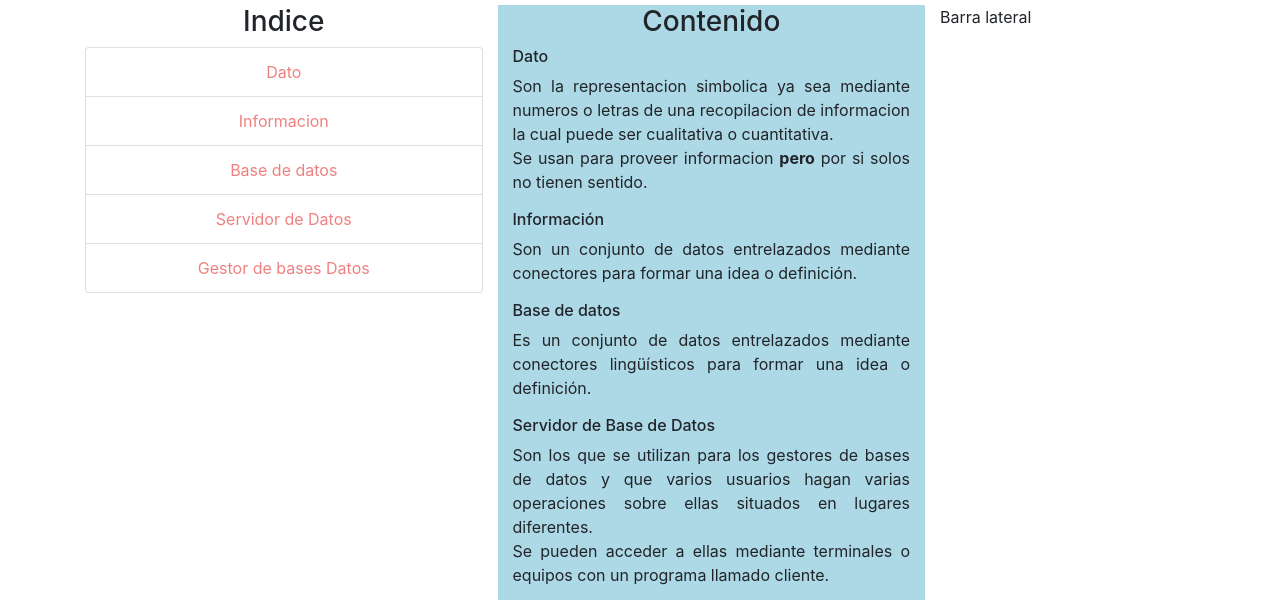
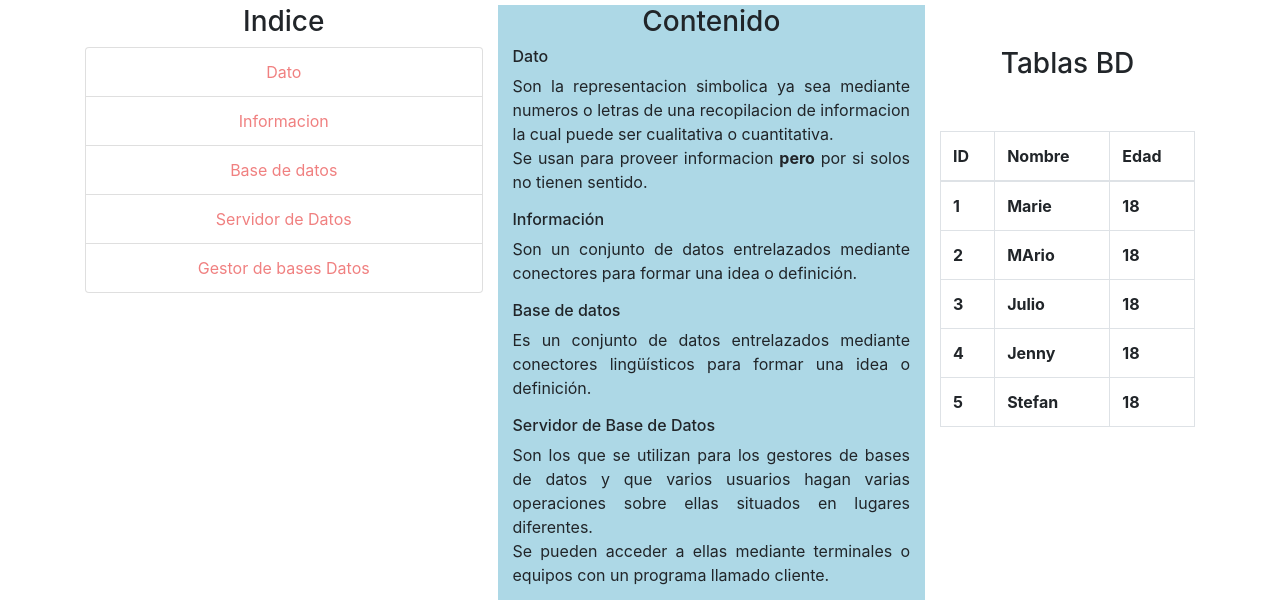
Before and after one commit to wifimarie/powerpuffboyz, a plain HTML site: page daydreammario/index.html in a window 1280 px wide. Shown: the part 171-771 px from the top of the page. Drawn offline with Linux system fonts and the light colour scheme; a script that the page names is missing.

Commit message:
bootstrapo con tablas

```diff
--- a/daydreammario/index.html
+++ b/daydreammario/index.html
@@ -106,7 +106,49 @@ background: lightblue;
     </p>
 </article>
 </section>
-<div id="div3" class="col-3">Barra lateral</div> <!-- Columna de barra lateral-->
+<div id="div3" class="col-3">
+<h3 style="text-align: center; padding: 1.5em;">Tablas BD</h3>
+                <table class="table table-hover table-bordered">
+                <thead>
+                    <tr>
+                        <th>ID</th>
+                        <th>Nombre</th>
+                        <th>Edad</th>
+                    </tr>
+                    <tbody>
+                        <tr> <!-- filas-->
+                            <th>1</th> <!--columnas-->
+                            <th>Marie</th>
+                            <th>18</th>
+                        </tr>
+                        <tr>
+                            <th>2</th>
+                            <th>MArio</th>
+                            <th>18</th>
+
+                        </tr>
+                        <tr>
+                            <th>3</th>
+                            <th>Julio</th>
+                            <th>18</th>
+
+                        </tr>
+                        <tr>
+                            <th>4</th>
+                            <th>Jenny</th>
+                            <th>18</th>
+
+                        </tr>
+                        <tr>
+                            <th>5</th>
+                            <th>Stefan</th>
+                            <th>18</th>
+
+                        </tr>
+                    </tbody>
+                </thead>
+                </table>
+</div> <!-- Columna de barra lateral-->
 </div>
 </div>
 
```
